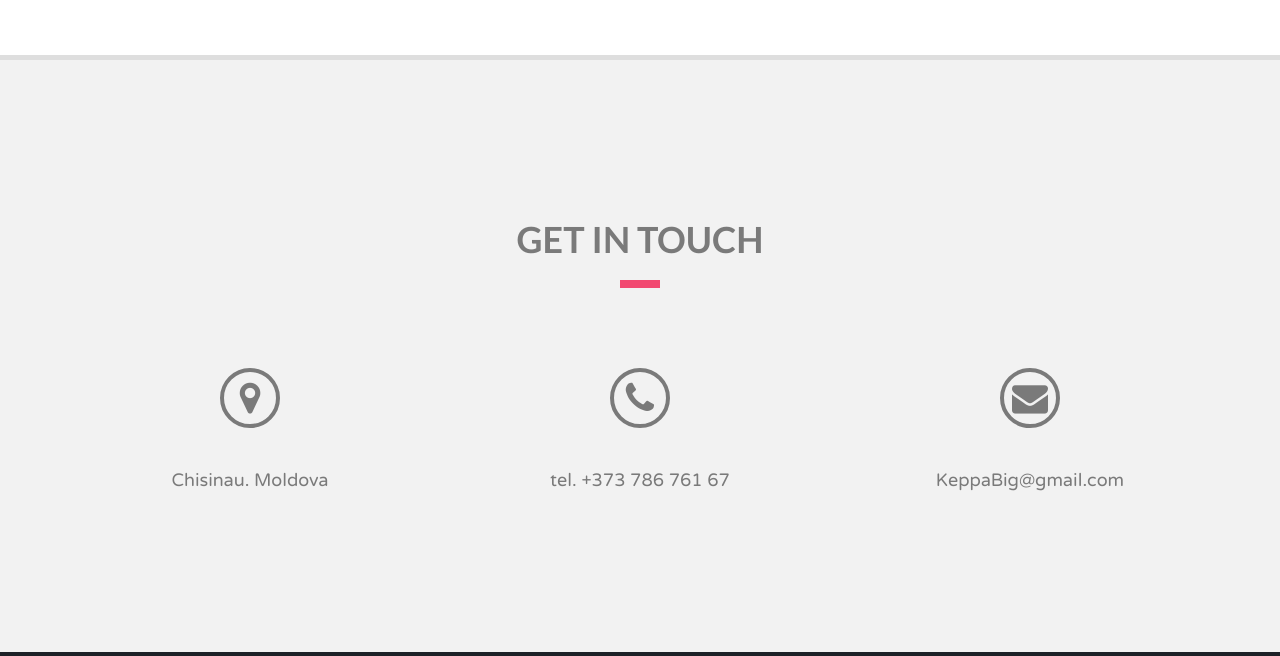
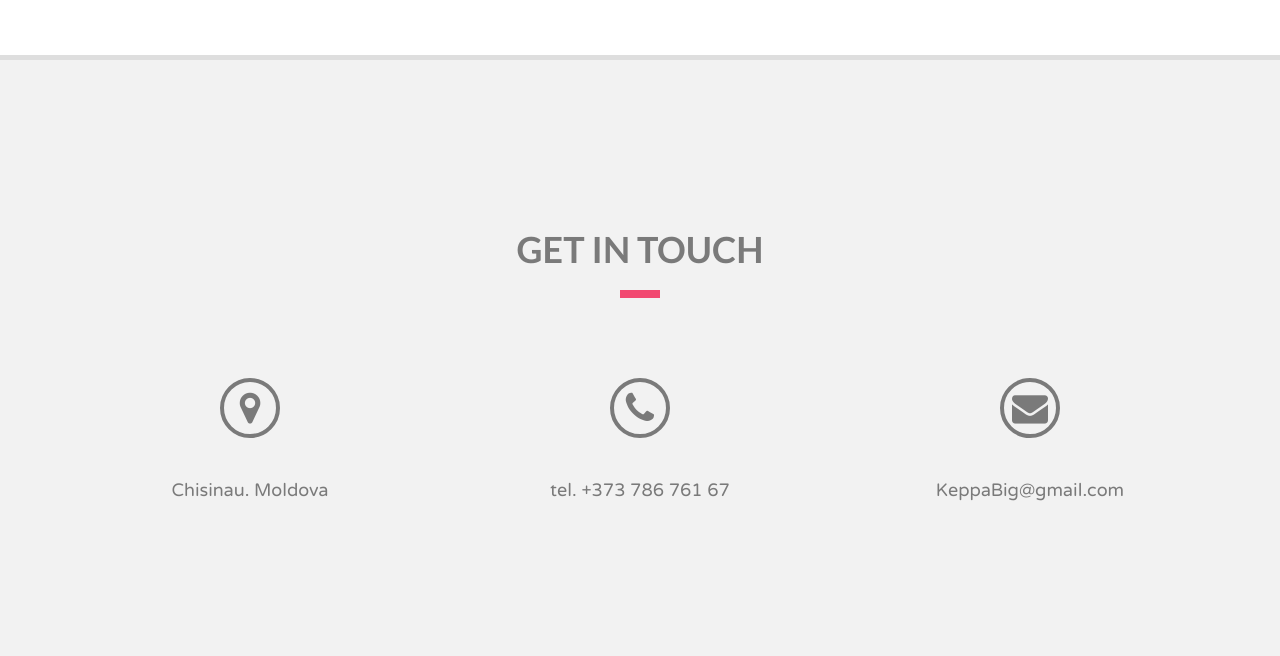
Before and after one commit to Pancake1432/PortfolioSite, a plain HTML site: page index.html in a window 1280 px wide. Shown: the part 2095-2751 px from the top of the page. Drawn offline with Linux system fonts and the light colour scheme.

Commit message:
Update style.css

```diff
--- a/css/style.css
+++ b/css/style.css
@@ -230,7 +230,7 @@ margin: 0 auto;
 }
 .page:last-of-type{
 border-bottom:none;
-padding:120px 0;
+padding:130px 0;
 }
 .page-bgcolor{
 background:#f2f2f2;
```
